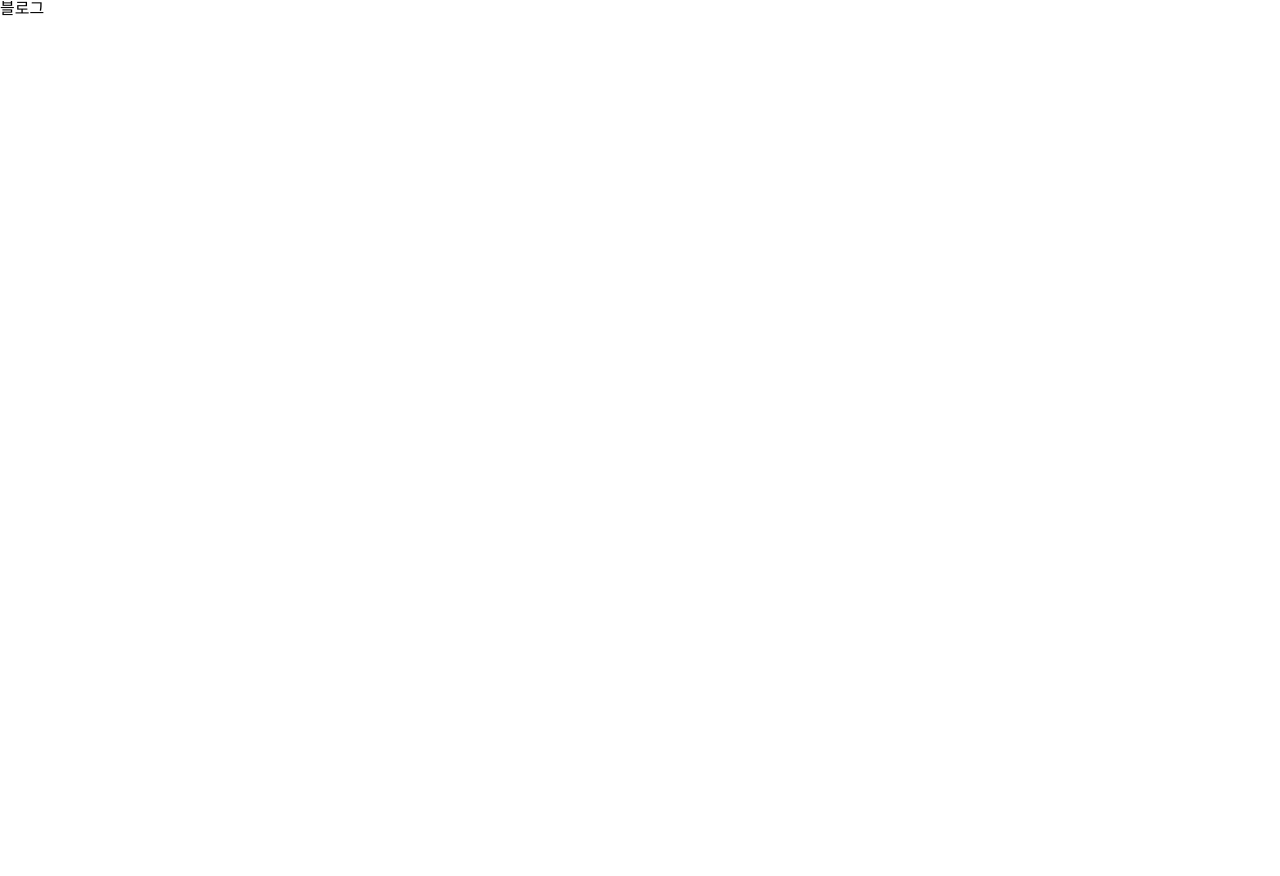
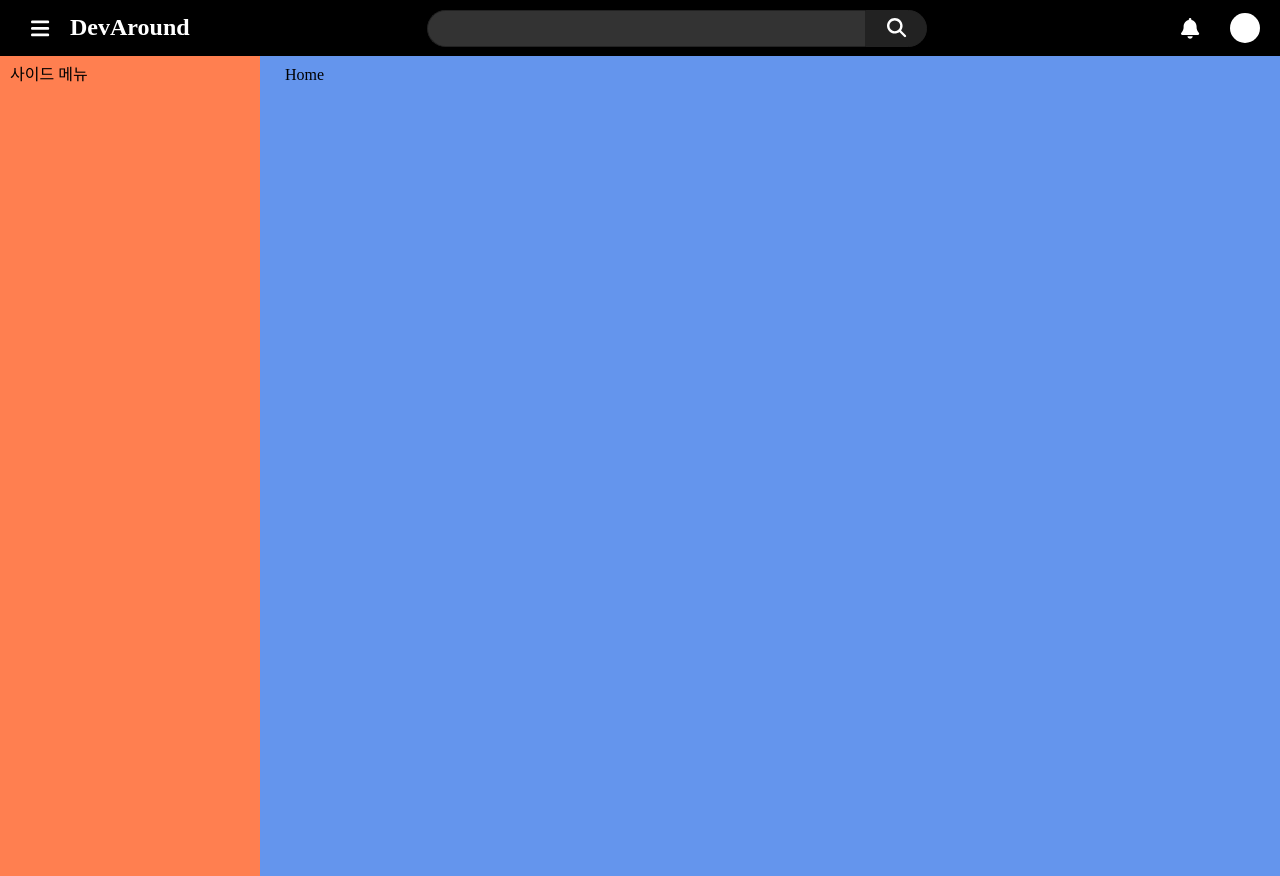
Before and after one commit to lsnwan/springboot-react-ts-blog, a React (Vite) app in the folder frontend/: page / in a window 1280 px wide. Before the commit the page ends 800 px from the top, so only its background shows below. Built offline with nearby package versions, Linux system fonts and the light colour scheme.

Commit message:
layout 및 스타일 추가

```diff
--- a/frontend/package.json
+++ b/frontend/package.json
@@ -9,6 +9,11 @@
     "preview": "vite preview"
   },
   "dependencies": {
+    "@fortawesome/fontawesome-svg-core": "^6.3.0",
+    "@fortawesome/free-brands-svg-icons": "^6.3.0",
+    "@fortawesome/free-regular-svg-icons": "^6.3.0",
+    "@fortawesome/free-solid-svg-icons": "^6.3.0",
+    "@fortawesome/react-fontawesome": "^0.2.0",
     "@types/styled-components": "^5.1.26",
     "react": "^18.2.0",
     "react-dom": "^18.2.0",
--- a/frontend/src/App.tsx
+++ b/frontend/src/App.tsx
@@ -1,13 +1,26 @@
-import { useState } from 'react'
+import {BrowserRouter as Router, Routes, Route} from "react-router-dom";
 import './App.css'
+import React, {useState} from "react";
+import Home from "./pages/Home";
+import Header from "./components/Header";
+import SideBar from "./components/SideBar";
+import {BodyBox} from "./components/styled/body-styled";
 
 function App() {
 
+  const [theme, setTheme] = useState<string>('dark');
+
   return (
-    <div className="App">
-      블로그
-    </div>
-  )
+    <Router>
+      <Header theme={theme}/>
+      <BodyBox>
+        <SideBar></SideBar>
+        <Routes>
+          <Route path="/" element={<Home />} />
+        </Routes>
+      </BodyBox>
+    </Router>
+)
 }
 
 export default App
--- /dev/null
+++ b/frontend/src/components/Header.tsx
@@ -0,0 +1,49 @@
+import React from 'react';
+import {FontAwesomeIcon} from "@fortawesome/react-fontawesome";
+import * as icon from "@fortawesome/free-solid-svg-icons";
+import * as headerStyle from "./styled/header-styled";
+import {MobileSearchButtonBox} from "./styled/header-styled";
+
+type HeaderPropsType = {
+  theme: string;
+}
+
+const Header = (props :HeaderPropsType) => {
+
+  return (
+    <headerStyle.HeaderBox theme={props.theme}>
+      <headerStyle.BrandBox>
+        <headerStyle.MenuIcon>
+          <FontAwesomeIcon icon={icon.faBars} />
+        </headerStyle.MenuIcon>
+        <headerStyle.Logo></headerStyle.Logo>
+      </headerStyle.BrandBox>
+
+      <headerStyle.SearchBox>
+        <headerStyle.SearchInputBox>
+          <headerStyle.SearchInput/>
+        </headerStyle.SearchInputBox>
+        <headerStyle.SearchButtonBox>
+          <FontAwesomeIcon icon={icon.faSearch} />
+        </headerStyle.SearchButtonBox>
+      </headerStyle.SearchBox>
+
+      <headerStyle.ProfileBox>
+        <headerStyle.MobileSearchButtonBox>
+          <FontAwesomeIcon icon={icon.faSearch} />
+        </headerStyle.MobileSearchButtonBox>
+        {/*익명 사용자*/}
+        {/*<headerStyle.LoginButton>시작하기</headerStyle.LoginButton>*/}
+
+        {/*인증된 사용자*/}
+        <headerStyle.NotificationButton>
+          <FontAwesomeIcon icon={icon.faBell} />
+        </headerStyle.NotificationButton>
+        <headerStyle.ProfileButton></headerStyle.ProfileButton>
+      </headerStyle.ProfileBox>
+    </headerStyle.HeaderBox>
+  );
+
+};
+
+export default Header;
--- /dev/null
+++ b/frontend/src/components/SideBar.tsx
@@ -0,0 +1,13 @@
+import React from 'react';
+import {SidebarBox} from "./styled/sidebar-styled";
+
+
+const SideBar = () => {
+  return (
+    <SidebarBox>
+      사이드 메뉴
+    </SidebarBox>
+  );
+};
+
+export default SideBar;
--- /dev/null
+++ b/frontend/src/components/styled/body-styled.ts
@@ -0,0 +1,11 @@
+import styled from "styled-components";
+
+export const BodyBox = styled.div`
+  display: flex;
+`
+
+export const BodyStyled = styled.div`
+  padding: 66px 25px 10px 25px;
+  background-color: cornflowerblue;
+  flex: auto;
+`
--- /dev/null
+++ b/frontend/src/components/styled/header-styled.ts
@@ -0,0 +1,171 @@
+import styled from "styled-components";
+
+export const HeaderBox = styled.div`
+  position: absolute;
+  top: 0;
+  left: 0;
+  padding: 0 20px;
+  box-sizing: border-box;
+  display: flex;
+  flex-direction: row;
+  justify-content: space-between;
+  align-items: center;
+  width: 100%;
+  height: 56px;
+  background-color: ${(props) => (props.theme === "light" ? "#fff" : "#000")};
+  color: ${(props) => (props.theme === "light" ? "#333" : "#fff")};
+`;
+
+export const BrandBox = styled.div`
+  display: flex;
+  justify-content: left;
+  align-items: center;
+`
+
+export const SearchInputBox = styled.div`
+  display: flex;
+  align-items: center;
+  height: 35px;
+  background-color: #333;
+  border-top: 1px solid #222;
+  border-left: 1px solid #222;
+  border-bottom: 1px solid #222;
+  border-radius: 50px 0 0 50px;
+  padding: 0 20px;
+  flex: auto;
+`
+
+export const SearchInput = styled.input`
+  font-size: 1em;
+  background: none;
+  border-style: none;
+  width: 100%;
+  color: white;
+  outline: none;
+`
+
+export const SearchBox = styled.div`
+  width: 500px;
+  height: inherit;
+  display: flex;
+  justify-content: space-between;
+  align-items: center;
+  @media (max-width: 900px) {
+    width: 300px;
+  }
+
+  @media (max-width: 730px) {
+    display: none;
+  }
+`;
+
+export const SearchButtonBox = styled.div`
+  width: 60px;
+  height: 35px;
+  border-radius: 0 50px 50px 0;
+  background-color: #222;
+  border: 1px solid #222;
+  text-align: center;
+  font-size: 1.2em;
+  line-height: 35px;
+  cursor: pointer;
+`
+
+export const MenuIcon = styled.div`
+  width: 40px;
+  height: 40px;
+  margin-right: 10px;
+  font-size: 1.3em;
+  display: flex;
+  justify-content: center;
+  align-items: center;
+  cursor: pointer;
+  transition: .3s ease;
+  border-radius: 50%;
+  &:hover {
+    background-color: white;
+    color: #333;
+  }
+`
+
+export const Logo = styled.a`
+  margin: 0;
+  font-size: 1.5em;
+  display: block;
+  font-weight: bold;
+  cursor: pointer;
+
+  &:after {
+    content: 'DevAround';
+  }
+
+  @media (max-width: 730px) {
+    font-size: 1.2em;
+    &:after {
+      content: 'D.A';
+    }
+  }
+`;
+
+
+export const ProfileBox = styled.div`
+  height: inherit;
+  display: flex;
+  justify-content: right;
+  align-items: center;
+`;
+
+export const LoginButton = styled.div`
+  background-color: #1abc9c;
+  display: inline;
+  padding: 10px 20px;
+  border-radius: 10px;
+  cursor: pointer;
+  transition: ease 0.3s;
+  &:hover {
+    background-color: #099c7d;
+  }
+  @media (max-width: 730px) {
+    font-size: 0.8em;
+    padding: 8px 15px;
+  }
+`
+
+export const ThemeButton = styled.div`
+  font-size: 1.5em;
+  cursor: pointer;
+  padding: 5px 10px;
+  margin-right: 10px;
+`
+
+export const MobileSearchButtonBox = styled.div`
+  width: 50px;
+  height: 50px;
+  font-size: 1.3em;
+  cursor: pointer;
+  display: none;
+  @media (max-width: 730px) {
+    display: flex;
+    justify-content: center;
+    align-items: center;
+  }
+`
+
+export const ProfileButton = styled.div`
+  width: 30px;
+  height: 30px;
+  background-color: white;
+  border-radius: 50%;
+`
+
+export const NotificationButton = styled.div`
+  width: 50px;
+  height: 50px;
+  border-radius: 50%;
+  margin-right: 15px;
+  display: flex;
+  justify-content: center;
+  align-items: center;
+  font-size: 1.3em;
+  cursor: pointer;
+`
--- /dev/null
+++ b/frontend/src/components/styled/sidebar-styled.ts
@@ -0,0 +1,16 @@
+import styled from "styled-components";
+
+export const SidebarBox = styled.div`
+  padding: 66px 10px 10px 10px;
+  background-color: coral;
+  width: 240px;
+  height: 100vh;
+  @media (max-width: 660px) {
+    display: block;
+    position: absolute;
+    top: 56px;
+    padding-top: 10px;
+    width: 100%;
+    box-sizing: border-box;
+  }
+`
--- /dev/null
+++ b/frontend/src/pages/Home.tsx
@@ -0,0 +1,10 @@
+import React from 'react';
+import {BodyStyled} from "../components/styled/body-styled";
+
+const Home = () => {
+  return (
+    <BodyStyled>Home</BodyStyled>
+  );
+};
+
+export default Home;
```
